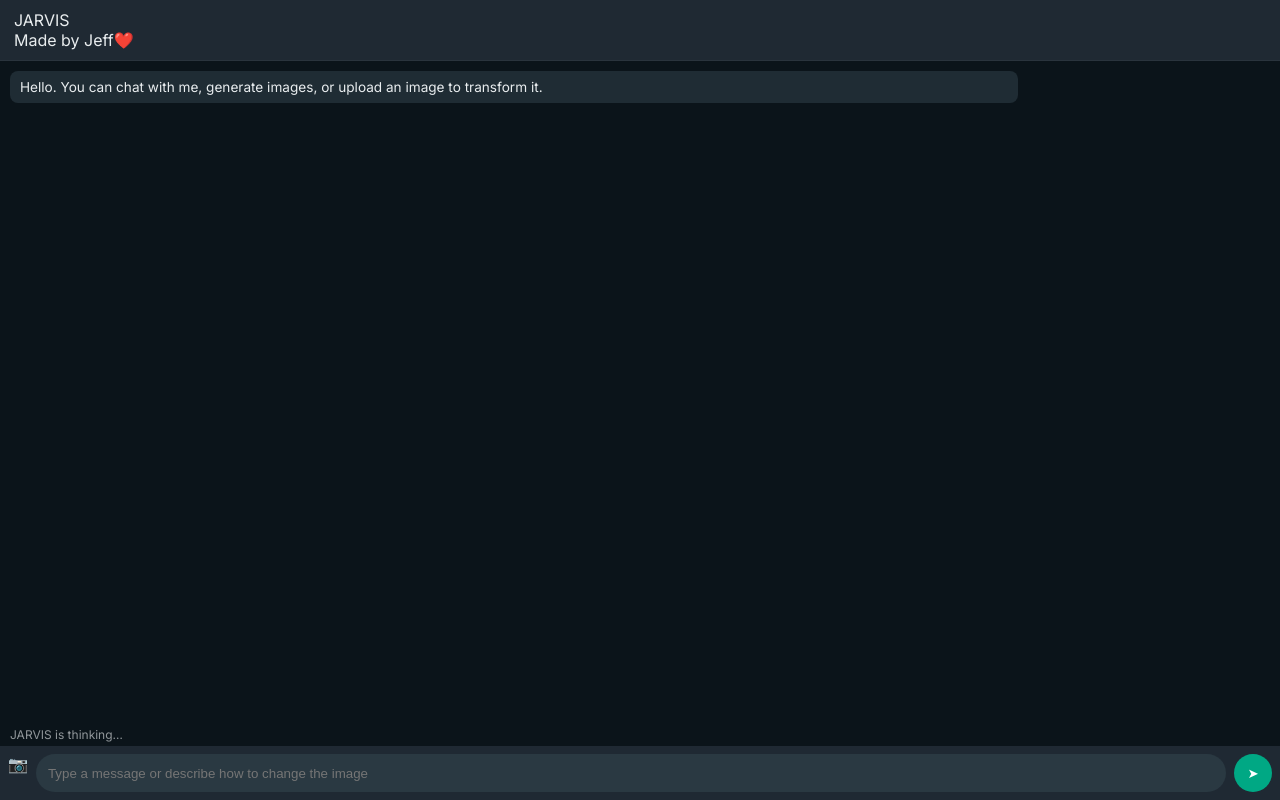
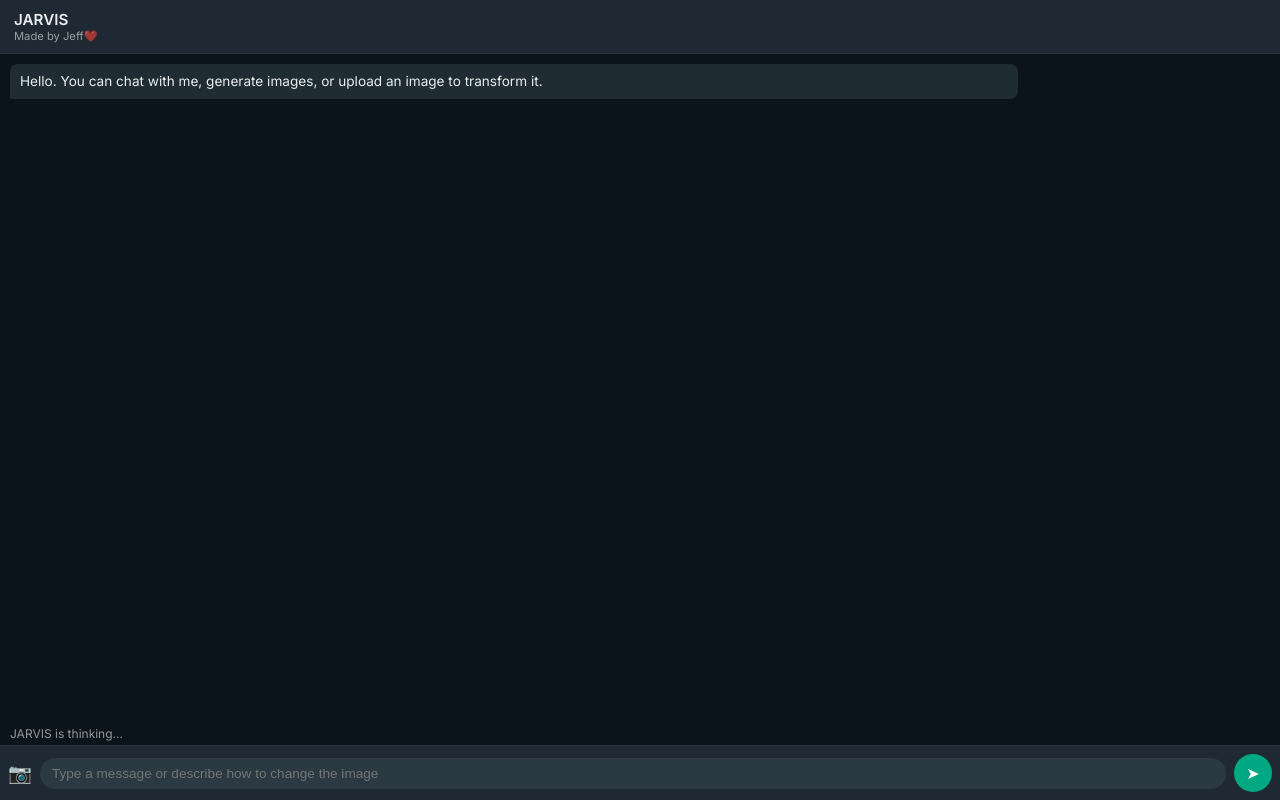
Before and after one commit to dev-rdj/web, a plain HTML site: page index.html in a window 1280 px wide. Drawn offline with Linux system fonts and the light colour scheme.

Commit message:
Update style.css

```diff
--- a/style.css
+++ b/style.css
@@ -1,29 +1,56 @@
+/* ===============================
+   GLOBAL RESET
+=============================== */
 * {
   box-sizing: border-box;
   margin: 0;
   padding: 0;
 }
 
+html, body {
+  width: 100%;
+  height: 100%;
+}
+
 body {
   font-family: Inter, sans-serif;
-  background: #0b141a;
+  background-color: #0b141a;
   color: #e9edef;
-  height: 100vh;
   overflow: hidden;
 }
 
+/* ===============================
+   APP CONTAINER
+=============================== */
 .app {
-  height: 100vh;
+  height: 100dvh; /* FIXES mobile viewport bug */
   display: flex;
   flex-direction: column;
+  background-color: #0b141a;
 }
 
+/* ===============================
+   TOP BAR
+=============================== */
 .top-bar {
   padding: 10px 14px;
-  background: #1f2933;
+  background-color: #1f2933;
   border-bottom: 1px solid rgba(255,255,255,0.05);
 }
 
+.top-bar .title {
+  font-size: 0.95rem;
+  font-weight: 600;
+}
+
+.top-bar .subtitle {
+  font-size: 0.7rem;
+  opacity: 0.6;
+}
+
+/* ===============================
+   CHAT AREA
+=============================== */
 #chat-box {
   flex: 1;
   display: flex;
@@ -35,60 +62,111 @@ body {
   flex: 1;
   padding: 10px;
   overflow-y: auto;
+  -webkit-overflow-scrolling: touch;
 }
 
+/* ===============================
+   LOADING TEXT
+=============================== */
 #loading {
   font-size: 0.75rem;
   opacity: 0.6;
   padding: 4px 10px;
 }
 
+/* ===============================
+   MESSAGE BUBBLES
+=============================== */
 .message {
   max-width: 80%;
   padding: 8px 10px;
   font-size: 0.85rem;
+  line-height: 1.4;
   border-radius: 8px;
   margin-bottom: 6px;
+  word-wrap: break-word;
 }
 
 .user-message {
-  background: #005c4b;
+  background-color: #005c4b;
+  color: #ffffff;
   margin-left: auto;
-  color: white;
+  border-bottom-right-radius: 2px;
 }
 
 .assistant-message {
-  background: #1f2c34;
+  background-color: #1f2c34;
+  color: #e9edef;
   margin-right: auto;
+  border-bottom-left-radius: 2px;
 }
 
+/* ===============================
+   INPUT BAR (FIXED & VISIBLE)
+=============================== */
 .input-bar {
   display: flex;
+  align-items: center;
+  gap: 8px;
   padding: 8px;
-  gap: 8px;
-  background: #1f2933;
+  background-color: #1f2933;
+  border-top: 1px solid rgba(255,255,255,0.05);
+
+  position: sticky;
+  bottom: 0;
+  z-index: 10;
 }
 
-.input-bar input {
+/* TEXT INPUT */
+.input-bar input[type="text"] {
   flex: 1;
-  background: #2a3942;
+  background-color: #2a3942;
   border: none;
+  outline: none;
   padding: 8px 12px;
   border-radius: 20px;
-  color: white;
+  color: #ffffff;
+  font-size: 0.85rem;
 }
 
+/* SEND BUTTON */
 .input-bar button {
   width: 38px;
   height: 38px;
   border-radius: 50%;
   border: none;
-  background: #00a884;
-  color: white;
+  background-color: #00a884;
+  color: #ffffff;
+  font-size: 1rem;
+  cursor: pointer;
 }
 
+.input-bar button:active {
+  transform: scale(0.96);
+}
+
+/* UPLOAD ICON */
+.upload-btn {
+  font-size: 1.2rem;
+  cursor: pointer;
+  display: flex;
+  align-items: center;
+}
+
+/* ===============================
+   GENERATED IMAGES
+=============================== */
 .generated-img {
   max-width: 100%;
   border-radius: 6px;
   margin-top: 6px;
 }
+
+/* ===============================
+   MOBILE SAFETY (IMPORTANT)
+=============================== */
+@supports (height: 100dvh) {
+  body, .app {
+    height: 100dvh;
+  }
+}
```
